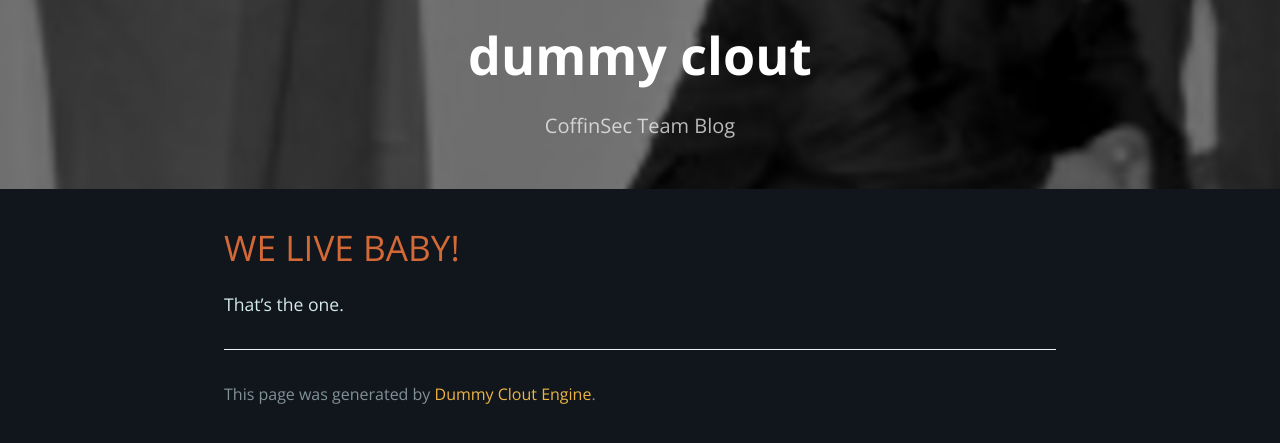
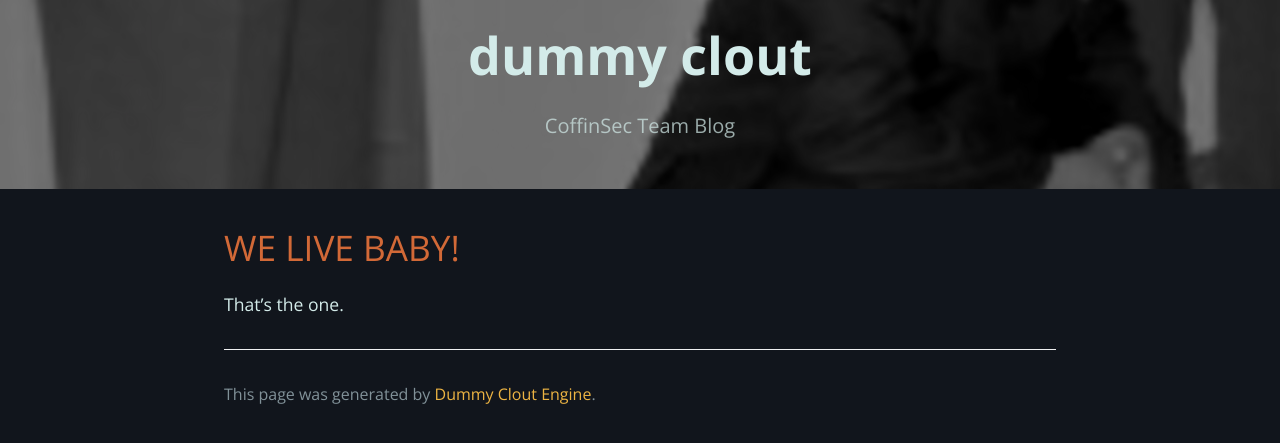
Before and after one commit to dummyclout/dummyclout.github.io, a Jekyll site: the page built from index.md, in a window 1280 px wide. Shown: the top 443 px of the page. Built offline with Jekyll 4.4.1, drawn with Linux system fonts in a browser that asks for light colours; our own code applies the rules of GitHub Pages for plain Markdown files.

Commit message:
Changed heading header text color to use body text color value

```diff
--- a/_sass/variables.scss
+++ b/_sass/variables.scss
@@ -3,7 +3,7 @@ $large-breakpoint: 64em !default;
 $medium-breakpoint: 42em !default;
 
 // Headers
-$header-heading-color: #fff !default;
+$header-heading-color:  #d3ebe9 !default;
 $header-bg-color: #11151c !default;
 $header-bg-color-secondary: #55595e !default;
 
```
